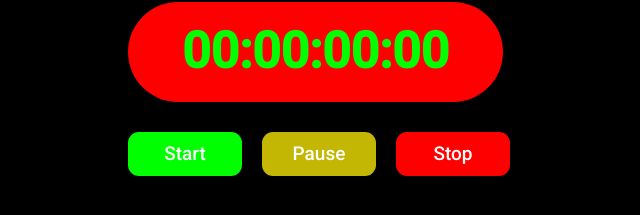
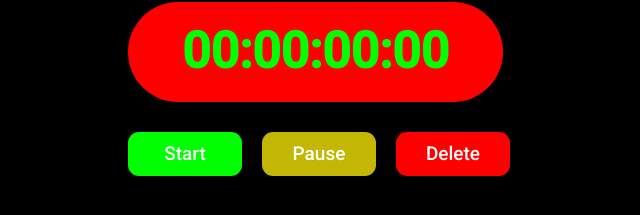
Before and after one commit to devjunior30/cronometro, a plain HTML site: page index.html in a window 1280 px wide. Shown: the part 347-562 px from the top of the page, 313-953 px from the left. Drawn offline with Linux system fonts and the light colour scheme.

Commit message:
troca de nome do button

```diff
--- a/index.html
+++ b/index.html
@@ -20,7 +20,7 @@
 
         <button class="start" onclick="start()">Start</button>
         <button class="pause" onclick="pause()">Pause</button>
-        <button class="stop" onclick="stop()">Stop</button>
+        <button class="stop" onclick="stop()">Delete</button>
 
     </div>
 </body>
```
